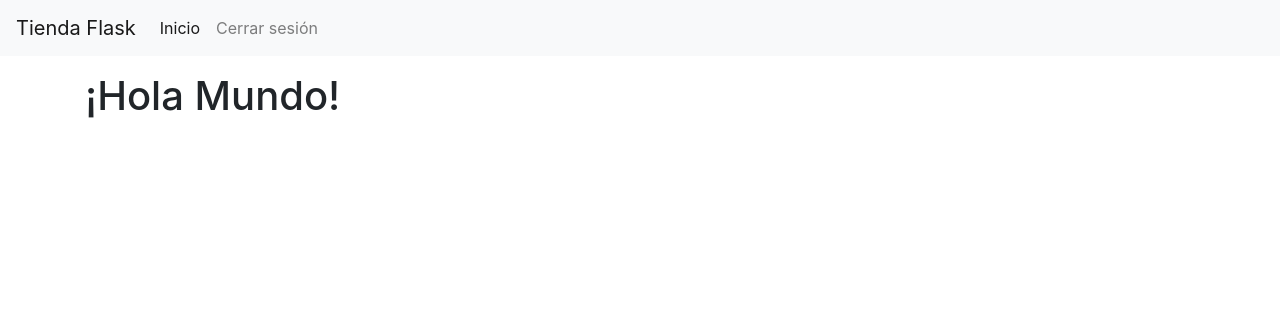
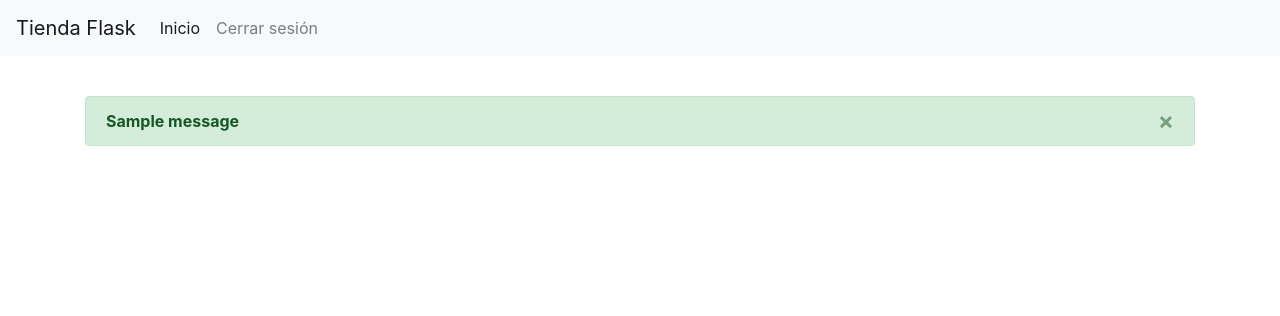
Before and after one commit to fmontalvoo/tienda_flask, a Flask app: page / in a window 1280 px wide. Shown: the top 316 px of the page. Run offline with Flask 2, Linux system fonts and the light colour scheme; one stand-in notice (Sample message) is shown; some libraries are stand-ins or nearby versions.

Commit message:
Personalizacion de mensajes en pantalla.
Signed-off-by: Frank Montalvo Ochoa <fmontalvoo@ups.edu.ec>

```diff
--- a/app/__init__.py
+++ b/app/__init__.py
@@ -7,6 +7,8 @@ from .models.entities.usuario import Usuario
 
 from .models.libro_dao import LibroDao
 from .models.usuario_dao import UsuarioDao
+
+from .consts import *
 
 
 # CSRF (Cross-site Request Forgery): Solicitud de falsificacion entre sitios.
@@ -38,9 +40,10 @@ def login():
         logged_user = UsuarioDao.login(db, usuario)
         if logged_user != None:
             login_user(logged_user)
+            flash(WELCOME_MESSAGE, 'success')
             return redirect(url_for('index'))
         else:
-            flash("Usuario o contraseña incorrectos")
+            flash(LOGIN_FAILURE, 'warning')
             return render_template('auth/login.html')
     else:
         return render_template('auth/login.html')
@@ -49,7 +52,7 @@ def login():
 @app.route('/logout')
 def logout():
     logout_user()
-    flash("Terminaste la sesión")
+    flash(LOGOUT, 'success')
     return redirect(url_for('login'))
 
 
--- /dev/null
+++ b/app/consts.py
@@ -0,0 +1,4 @@
+LOGIN_FAILURE = 'Usuario o contraseña incorrectos'
+LOGOUT = 'Terminaste la sesión'
+
+WELCOME_MESSAGE = 'Bienvenido(a) a Tienda Flask'
--- a/app/templates/index.html
+++ b/app/templates/index.html
@@ -6,7 +6,19 @@
 
 <div class="row">
     <div class="col-sm-12 col-md-12 col-lg-12 col-xl-12">
-        <h1>¡Hola Mundo!</h1>
+        {% with messages = get_flashed_messages() %}
+        {% if messages %}
+        <br>
+        {% for message in messages %}
+        <div class="alert alert-success alert-dismissible fade show" role="alert">
+            <strong>{{message}}</strong>
+            <button type="button" class="close" data-dismiss="alert" aria-label="Close">
+                <span aria-hidden="true">&times;</span>
+            </button>
+        </div>
+        {% endfor %}
+        {% endif %}
+        {% endwith %}
     </div>
 </div>
 
```
Also changed, not shown: app/templates/auth/login.html (+6 -2 lines).
